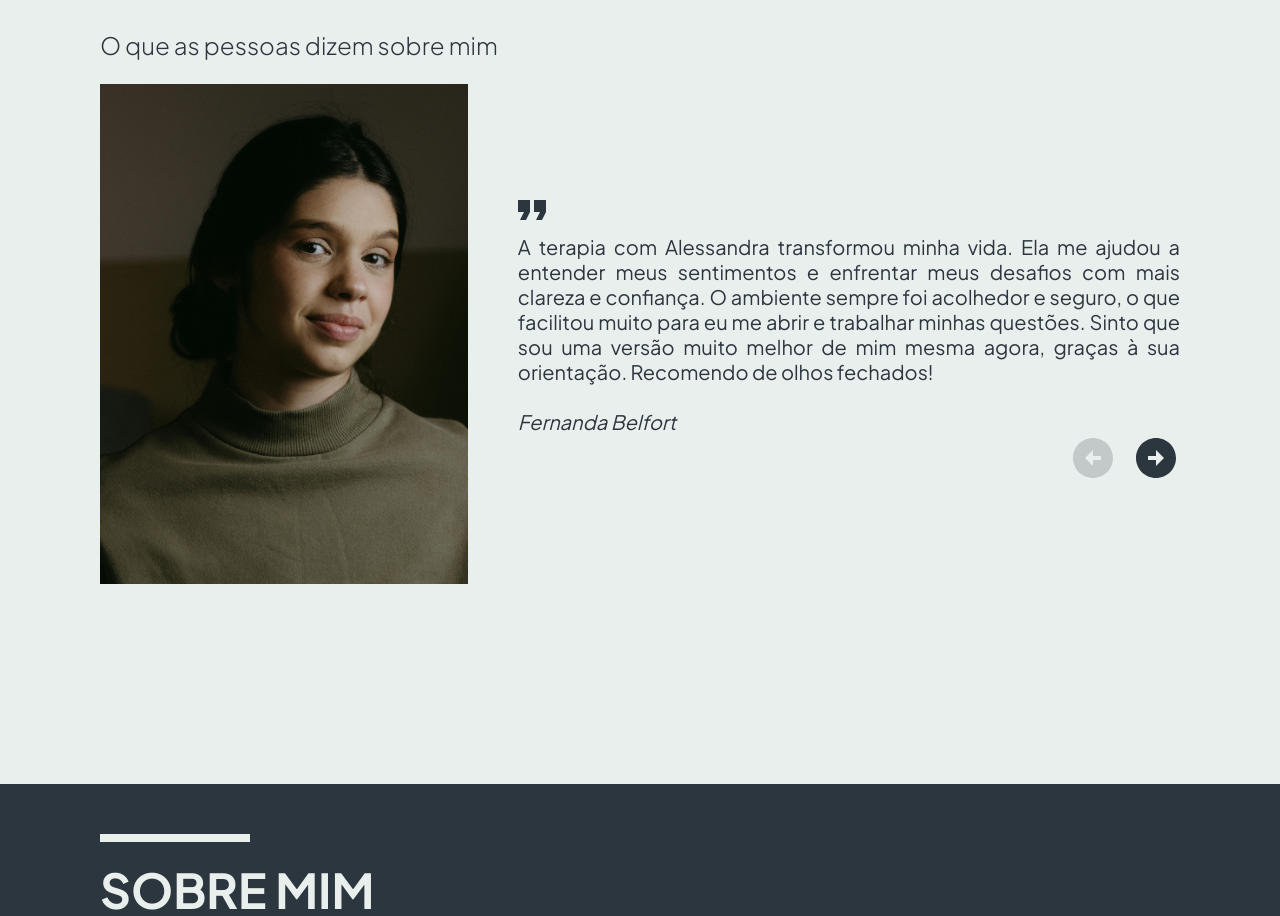
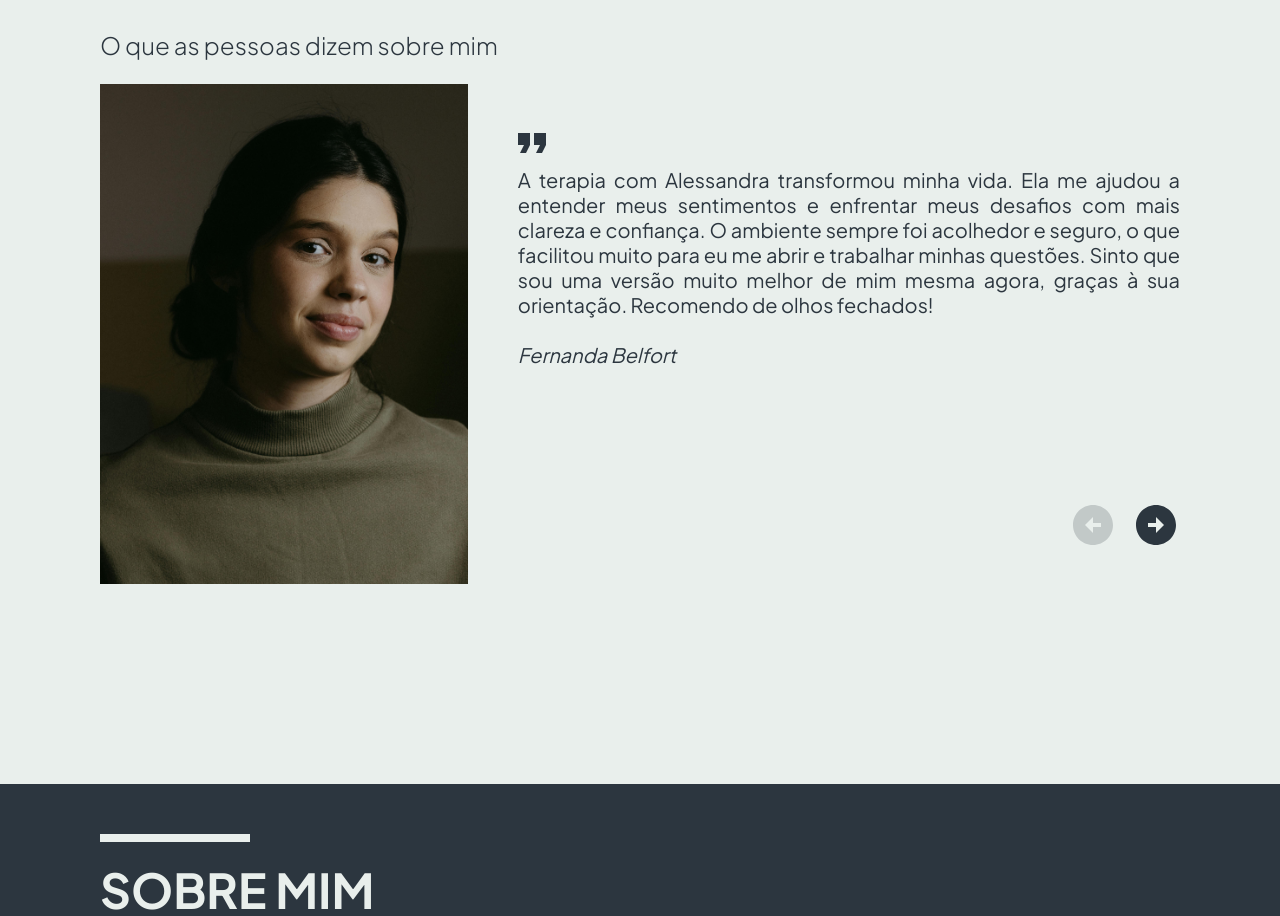
Before and after one commit to allessandrogomes/psychologist-portfolio, a Next.js app: page / in a window 1280 px wide. Shown: the part 1628-2544 px from the top of the page. Built offline with nearby package versions, Linux system fonts and the light colour scheme.

Commit message:
:feat:lipstick: ajuste visual dos botões de navegação do 'TestemonialsSection'.

```diff
--- a/src/components/TestemonialsSection/Testemonial/styles.module.scss
+++ b/src/components/TestemonialsSection/Testemonial/styles.module.scss
@@ -42,6 +42,8 @@
 
         .boxTextAndArrows {
             max-width: 800px;
+            height: 430px;
+            max-height: 430px;
             font-size: 1.25rem;
             display: flex;
             flex-direction: column;
@@ -68,6 +70,7 @@
                 display: flex;
                 gap: 15px;
                 align-self: flex-end;
+                margin-top: auto;
             }
         }
     }
```
